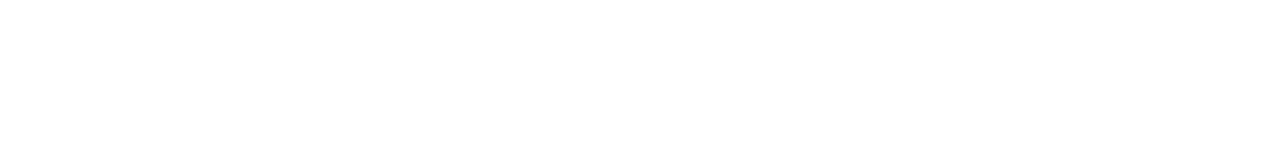
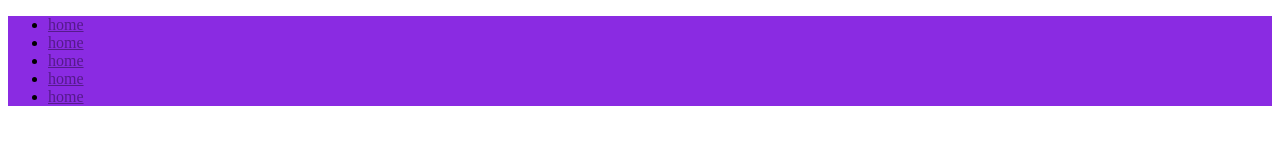
Before and after one commit to codercabral/comision46975, a plain HTML site: page index.html in a window 1280 px wide. Drawn offline with Linux system fonts and the light colour scheme.

Commit message:
agrego el header con estilos

```diff
--- a/estilos.css
+++ b/estilos.css
@@ -0,0 +1,3 @@
+header{
+    background-color: blueviolet;
+}
--- a/index.html
+++ b/index.html
@@ -7,6 +7,16 @@
     <title>Clase Github</title>
 </head>
 <body>
-
+    <header>
+        <nav>
+            <ul>
+                <li><a href="">home</a></li>
+                <li><a href="">home</a></li>
+                <li><a href="">home</a></li>
+                <li><a href="">home</a></li>
+                <li><a href="">home</a></li>
+            </ul>
+        </nav>
+    </header>
 </body>
 </html>
```
